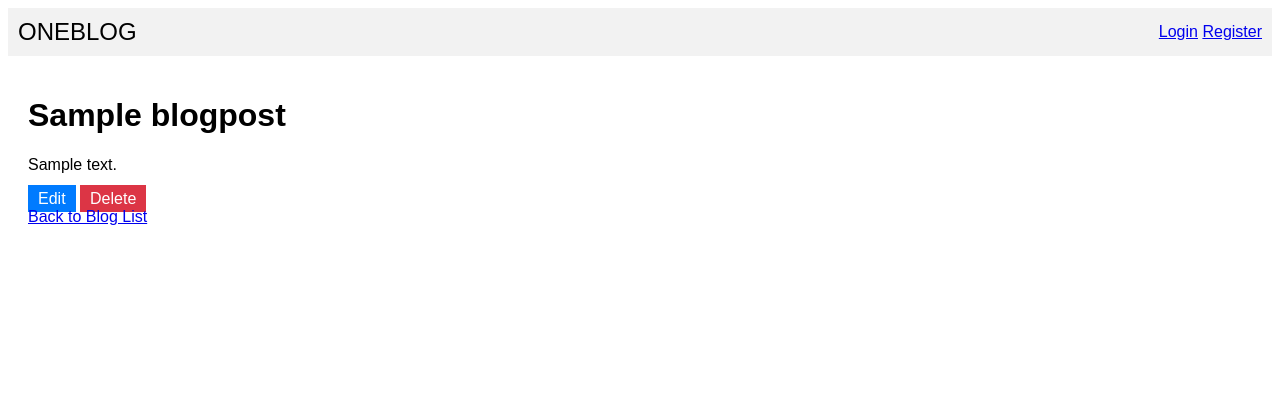
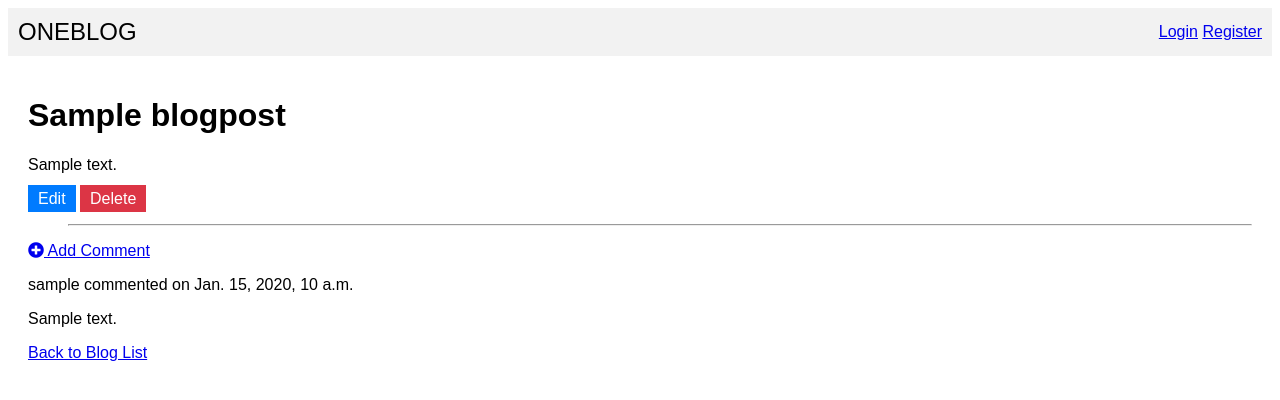
Before and after one commit to abdulhameed/oneblog, a Django app: page /blog/1/ in a window 1280 px wide. Shown: the top 400 px of the page. Run offline with Django 4.2, Linux system fonts and the light colour scheme; tables that the repository leaves empty hold one stand-in row (values such as "Sample post").

Commit message:
completed comment functionality

```diff
--- a/accounts/templates/accounts/base.html
+++ b/accounts/templates/accounts/base.html
@@ -4,6 +4,7 @@
 <head>
     <title>{% block title %}OneBlog{% endblock %}</title>
     <link rel="stylesheet" href="{% static 'css/main.css' %}">
+    <link rel="stylesheet" href="https://cdnjs.cloudflare.com/ajax/libs/font-awesome/5.15.3/css/all.min.css">
 </head>
 <body>
     <div style="display: flex;
--- a/blog/templates/blog/base.html
+++ b/blog/templates/blog/base.html
@@ -4,6 +4,8 @@
 <head>
     <title>{% block title %}OneBlog{% endblock %}</title>
     <link rel="stylesheet" href="{% static 'css/main.css' %}">
+    <link rel="stylesheet" href="https://cdnjs.cloudflare.com/ajax/libs/font-awesome/5.15.3/css/all.min.css">
+
 </head>
 <body>
     <div style="display: flex;
--- a/blog/templates/blog/post_detail.html
+++ b/blog/templates/blog/post_detail.html
@@ -11,5 +11,29 @@
         <a href="{% url 'edit_post' post.pk %}" class="btn-edit">Edit</a>
         <a href="{% url 'delete_post' post.pk %}" class="btn-delete">Delete</a>
     </div>
+
+
+    <div>
+        <dir>
+            <hr>
+        </dir>
+
+        <!-- Add Comment Button -->
+<a href="{% url 'add_comment_to_post' pk=post.pk %}" class="btn btn-primary mt-4">
+    <i class="fas fa-plus-circle mr-2"></i> Add Comment
+</a>
+
+        {% comment %}<h3>Add Comment</h3>{% endcomment %}
+        {% for comment in post.comments.all %}
+    <div class="comment">
+        <p class="comment-info">{{ comment.author.username }} commented on {{ comment.created_at }}</p>
+        <p>{{ comment.text }}</p>
+    </div>
+        {% empty %}
+        <p>No comments yet.</p>
+        {% endfor %}
+
+    </div>
+
     <a href="{% url 'blog_list' %}">Back to Blog List</a>
 {% endblock %}
--- a/blog/urls.py
+++ b/blog/urls.py
@@ -1,5 +1,5 @@
 from django.urls import path
-from .views import blog_list, edit_post, create_post, post_detail, delete_post
+from .views import blog_list, edit_post, create_post, post_detail, delete_post, add_comment_to_post
 
 
 urlpatterns = [
@@ -8,4 +8,5 @@
     path('edit/<int:pk>', edit_post, name='edit_post'),
     path('<int:pk>/', post_detail, name='post_detail'),
     path('delete/<int:pk>/', delete_post, name='delete_post'),
+    path('post/<int:pk>/comment/', add_comment_to_post, name='add_comment_to_post'),
 ]
```
Also changed, not shown: blog/templates/blog/add_comment_to_post.html (added, +10 -0 lines).
